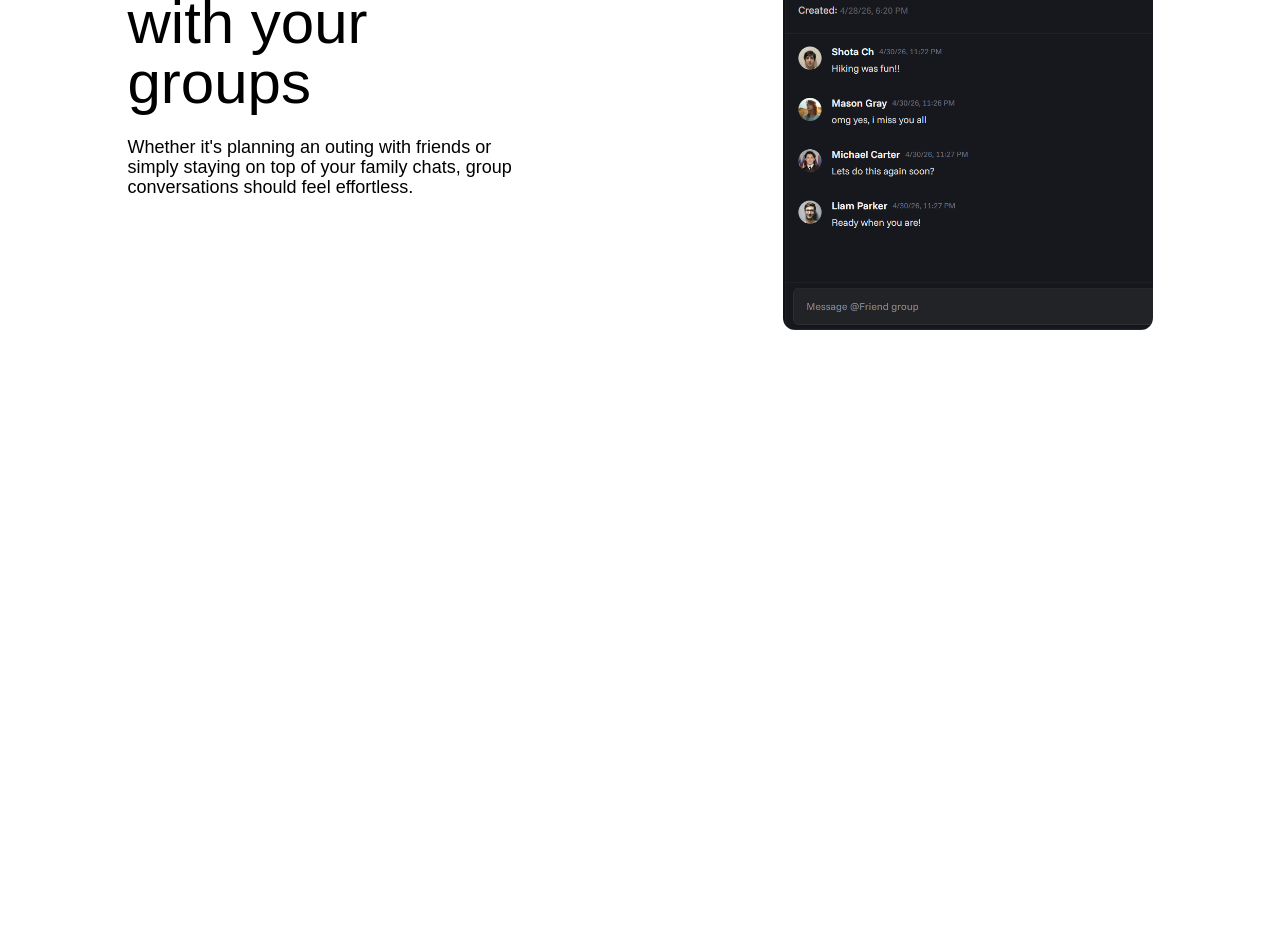
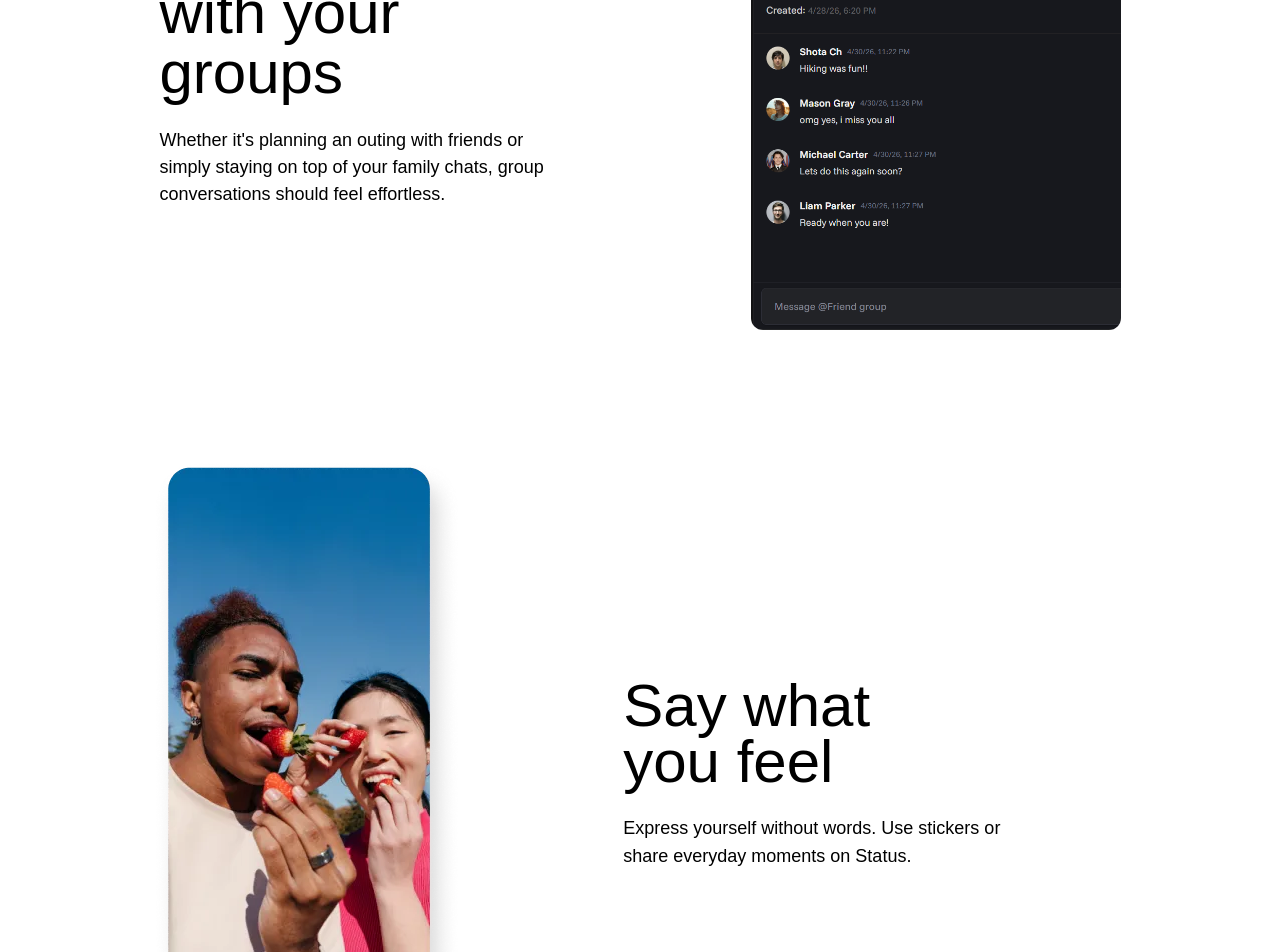
Before and after one commit to shota-chikvaidze/Messenger, a React (Vite) app in the folder front/: page / in a window 1280 px wide. Shown: the part 980-1932 px from the top of the page. Before the commit the page ends 1350 px from the top, so only its background shows below. Built offline with nearby package versions, Linux system fonts and the light colour scheme; no server answers; a web font is replaced by a local one.

Commit message:
design changes

```diff
--- a/front/src/layout/Navbar.tsx
+++ b/front/src/layout/Navbar.tsx
@@ -1,7 +1,13 @@
 import { Link } from 'react-router-dom'
 import { FaSnapchat } from "react-icons/fa6";
 
+import { useAuth } from '../store/useAuth'
+
+
 const Navbar = () => {
+
+  const user = useAuth((store) => store.user)
+
   return (
     <nav className='bg-white w-full h-[80px] flex justify-center '>
       <div className=' px-6 w-full flex justify-between items-center '>
@@ -10,11 +16,19 @@ const Navbar = () => {
           <h1 className='text-2xl font-medium '> Bondly </h1>
         </Link>
 
-        <Link to={'/register'}>
-          <button className="cursor-pointer transition-all bg-blue-500 text-white px-6 py-2 rounded-lg border-blue-600 border-b-[4px] hover:brightness-110 active:border-b-[2px] active:brightness-90 active:translate-y-[2px]">
-            Create an Account
-          </button>
-        </Link>
+        {user ? (
+          <Link to={'/profile'}>
+            <button className="cursor-pointer transition-all bg-blue-500 text-white px-6 py-2 rounded-lg border-blue-600 border-b-[4px] hover:brightness-110 active:border-b-[2px] active:brightness-90 active:translate-y-[2px]">
+              Dashboard
+            </button>
+          </Link>
+        ) : (
+          <Link to={'/register'}>
+            <button className="cursor-pointer transition-all bg-blue-500 text-white px-6 py-2 rounded-lg border-blue-600 border-b-[4px] hover:brightness-110 active:border-b-[2px] active:brightness-90 active:translate-y-[2px]">
+              Create an Account
+            </button>
+          </Link>
+        )}
 
       </div>
     </nav>
--- a/front/src/pages/home/Home.tsx
+++ b/front/src/pages/home/Home.tsx
@@ -1,8 +1,14 @@
 import { Link } from 'react-router-dom'
 import textImg from '../../assets/images/texting-image.webp'
 import messagesImage from '../../assets/images/messages-image.png'
+import conversationImage from '../../assets/images/conversation.png'
+
+import { useAuth } from '../../store/useAuth'
 
 export const Home = () => {
+
+  const user = useAuth((store) => store.user)
+
   return (
     <>
 
@@ -17,22 +23,25 @@ export const Home = () => {
 
             <p className=' text-white leading-5 md:text-md '> Simple, reliable, private messaging and calling for free*, available all over the world. </p>
 
-            <Link to={'/login'}>
-              <button className="cursor-pointer mt-8 transition-all bg-blue-500 text-white px-6 py-2 rounded-lg border-blue-600 border-b-[4px] hover:brightness-110 active:border-b-[2px] active:brightness-90 active:translate-y-[2px]">
-                Log in
-              </button>
-            </Link>
+            {!user && (
+              <Link to={'/login'}>
+                <button className="cursor-pointer mt-8 transition-all bg-blue-500 text-white px-6 py-2 rounded-lg border-blue-600 border-b-[4px] hover:brightness-110 active:border-b-[2px] active:brightness-90 active:translate-y-[2px]">
+                  Log in
+                </button>
+              </Link>
+            )}
+
           </div>
 
         </div>
       </section>
 
       <section className='w-full min-h-[500px] flex justify-center '>
-        <div className='w-full max-w-7xl flex justify-around items-center py-10 '>
+        <div className='w-full max-w-6xl flex justify-around items-center py-10 '>
 
           <div className='space-y-6 '>
             <h1 className='max-w-sm text-6xl '> Keep in touch with your groups </h1>
-            <p className='max-w-[400px] font-light leading-5 text-[18px] '> Whether it's planning an outing with friends or simply staying on top of your family chats, group conversations should feel effortless. </p>
+            <p className='max-w-[400px] font-light text-[18px] '> Whether it's planning an outing with friends or simply staying on top of your family chats, group conversations should feel effortless. </p>
           </div>
 
           <div>
@@ -44,6 +53,28 @@ export const Home = () => {
         </div>
       </section>
 
+      <section className='w-full flex justify-center my-10'>
+        <div className='w-full max-w-6xl flex flex-col md:flex-row justify-around items-center gap-10 px-6 py-10'>
+
+          <div>
+            <img
+              src={conversationImage}
+              className=' rounded-2xl object-cover'
+              alt='Messages image'
+            />
+          </div>
+
+          <div className='space-y-6 min-w-lg '>
+            <h1 className='w-full md:w-1/2 text-3xl md:text-4xl lg:text-6xl font-light leading-14 text-center md:text-left '>
+              Say what  you feel
+            </h1>
+
+            <p className='w-sm text-lg '> Express yourself without words. Use stickers or share everyday moments on Status. </p>
+          </div>
+
+        </div>
+      </section>
+
     </>
   )
 }
```
Also changed, not shown: front/src/assets/images/conversation.png (added), 1 other file (tests, documents, lock files or other folders).
